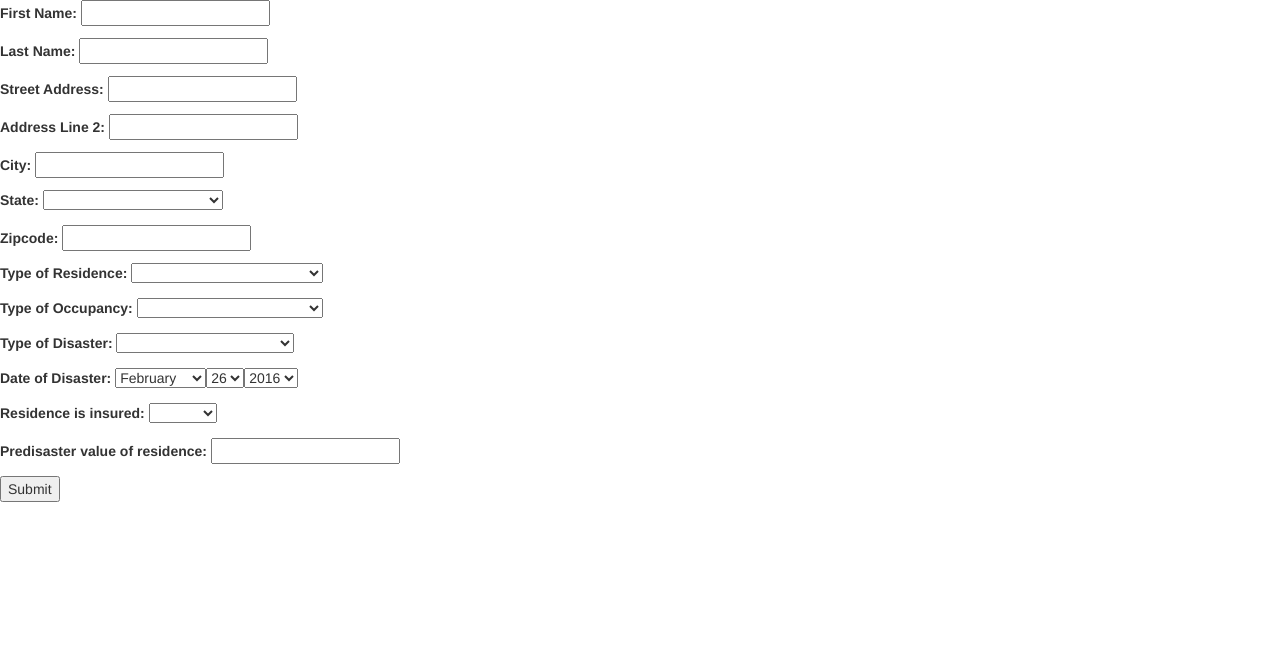
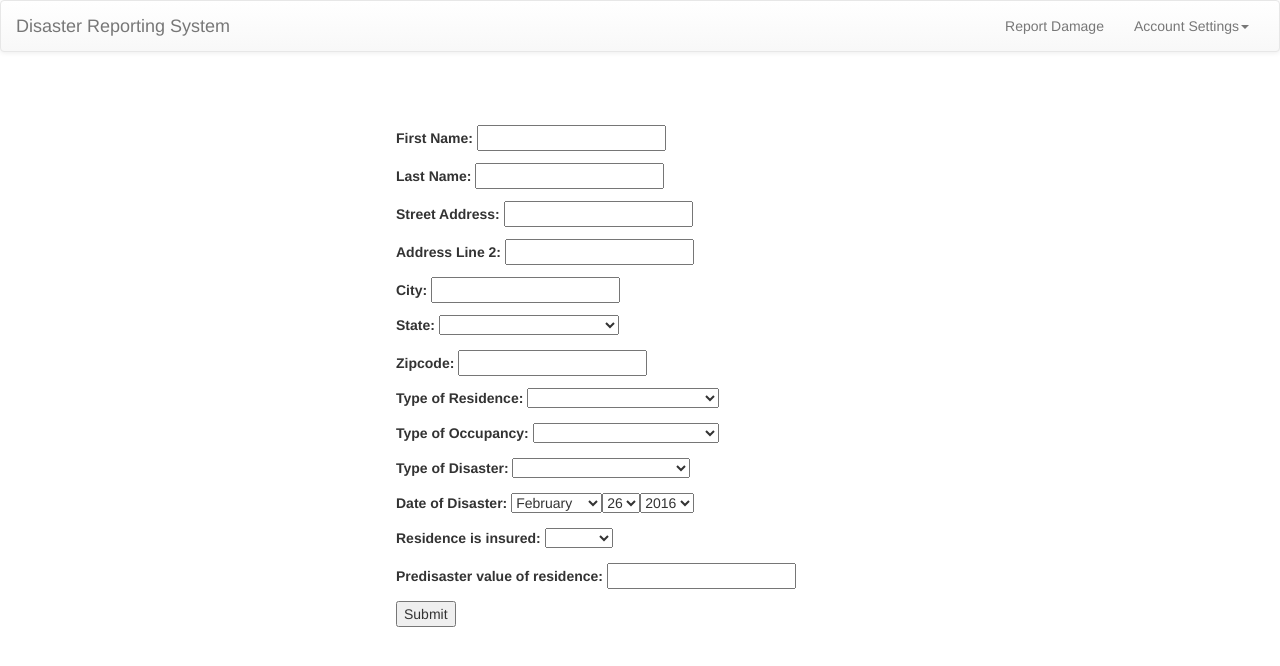
Before and after one commit to lucyktan/DisasterReporting, a Django app: template DisasterReporting/templates/form.html in a window 1280 px wide. Shown: the top 666 px of the page. Run offline with Django 3.2, Linux system fonts and the light colour scheme; the template is opened without the code that fills it: values that come from a table or form of the project are taken from there, others are empty; parts of the project's set-up code (start-up, migrations or seed data) failed here and were passed over; some libraries are stand-ins or nearby versions.

Commit message:
Use login middleware for form and fix UI

```diff
--- a/DisasterReporting/Templates/base.html
+++ b/DisasterReporting/Templates/base.html
@@ -25,7 +25,7 @@
     <!-- Collect the nav links, forms, and other content for toggling -->
     <div class="collapse navbar-collapse" id="bs-example-navbar-collapse-1">
       <ul class="nav navbar-nav navbar-right">
-        <li><a href="#">Report Damage</a></li>
+        <li><a href="/form">Report Damage</a></li>
         <li class="dropdown">
           <a href="#" class="dropdown-toggle" data-toggle="dropdown" role="button" aria-haspopup="true" aria-expanded="false">Account Settings<span class="caret"></span></a>
           <ul class="dropdown-menu" role="menu" aria-labelledby="menu1">
--- a/DisasterReporting/templates/form.html
+++ b/DisasterReporting/templates/form.html
@@ -1,6 +1,8 @@
-<link rel="stylesheet" href="https://maxcdn.bootstrapcdn.com/bootstrap/3.3.6/css/bootstrap.min.css" integrity="sha384-1q8mTJOASx8j1Au+a5WDVnPi2lkFfwwEAa8hDDdjZlpLegxhjVME1fgjWPGmkzs7" crossorigin="anonymous">
-<script src="https://code.jquery.com/jquery-1.12.1.min.js"></script>
-<script src="https://maxcdn.bootstrapcdn.com/bootstrap/3.3.6/js/bootstrap.min.js" integrity="sha384-0mSbJDEHialfmuBBQP6A4Qrprq5OVfW37PRR3j5ELqxss1yVqOtnepnHVP9aJ7xS" crossorigin="anonymous"></script>
+{% extends "base.html" %}
+
+<!DOCTYPE html>
+{% block body %}
+<div id="content1">
 <form action="/form/" method="post">
     {% csrf_token %}
     {{ form.as_p }}
@@ -76,3 +78,12 @@
         check_residence();
     })
 </script>
+</div>
+<style>
+#content1{
+    margin: 6% auto auto auto;
+    width: 40%;
+}
+</style>
+{% endblock %}
+</html>
--- a/Reports/views.py
+++ b/Reports/views.py
@@ -7,6 +7,9 @@ from Reports.models import Report
 from forms import DisasterForm
 
 def get_form(request):
+    if not request.user.is_authenticated():
+        return HttpResponseRedirect('/login/')
+
     if request.method == 'POST':
         form = DisasterForm(request.POST)
         if form.is_valid():
```
